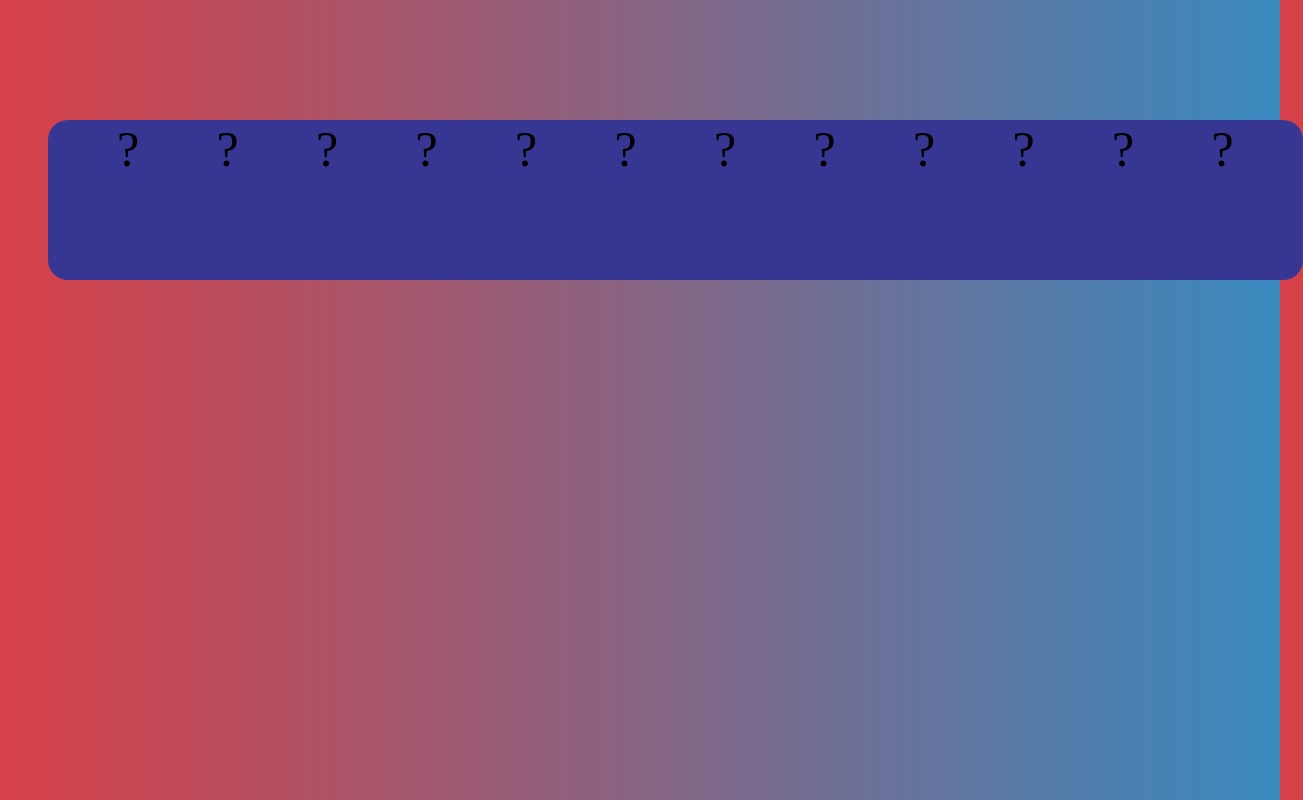
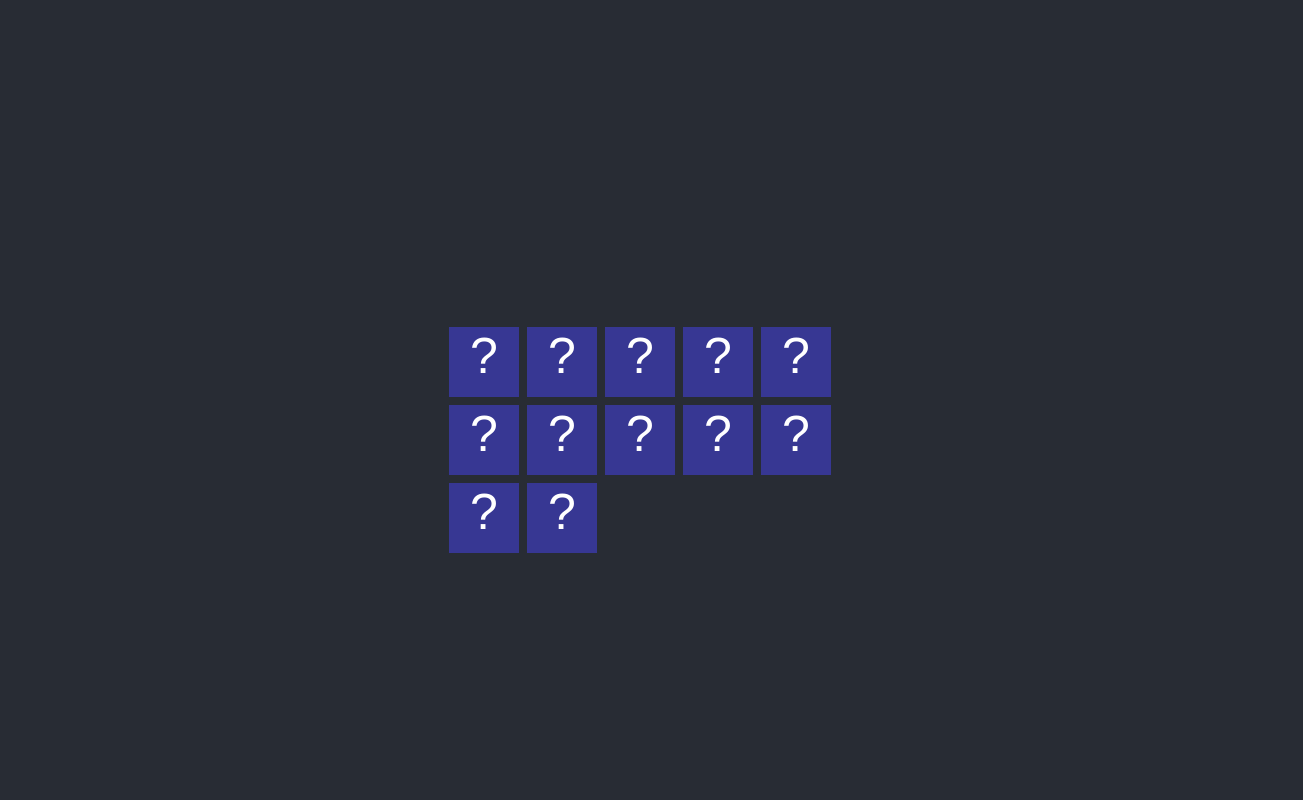
Before and after one commit to tanmayidodmani/memory-game, a React (Vite) app: page /memory-game/game in a window 1280 px wide. Shown: the whole page, 1303 px wide, since content can reach past the window. Built offline with nearby package versions, Linux system fonts and the light colour scheme.

Commit message:
fix the code

```diff
--- a/src/index.css
+++ b/src/index.css
@@ -1,8 +1,27 @@
+* {
+  margin: 0;
+  padding: 0;
+  box-sizing: border-box;
+}
+
 body {
-  background-color: rgb(191, 208, 221);
-  background: linear-gradient(90deg, #d74048 0%, #3989bf 100%);
+  font-family: Arial, sans-serif;
+  background-color: #282c34;
+  color: white;
+  min-height: 100vh;
+  display: flex;
+  justify-content: center;
+  align-items: center;
+  padding: 16px;
+  overflow-x: hidden;
+}
 
-
+#root {
+  width: 100%;
+  max-width: 800px;
+  display: flex;
+  flex-direction: column;
+  align-items: center;
 }
 
 #head {
@@ -35,28 +54,32 @@ body {
   padding: 30px;
   margin-top: 80px;
 }
+
 .game-board {
   display: grid;
-  grid-template-columns: repeat(auto-fit, minmax(80px, 1fr));
-  gap: 10px;
-  padding: 10px;
+  grid-template-columns: repeat(auto-fit, minmax(70px, 1fr));
+  gap: 8px;
+  width: 100%;
+  max-width: 450px;
+  margin: 0 auto;
+  padding: 12px;
+  box-sizing: border-box;
 }
 
 
 
 .card {
-  width: 160px;
-  height: 160px;
-  background-color: white;
-  border-radius: 20px;
-  overflow: hidden;
+  aspect-ratio: 1 / 1;
+  width: 100%;
+  cursor: pointer;
 }
 
 .card img {
   width: 100%;
   height: 100%;
-  object-fit: cover;
-  border-radius: 20px;
+  object-fit: contain;
+  pointer-events: none;
+  display: block;
 }
 
 .card-back {
@@ -76,10 +99,40 @@ body {
   margin-top: 300px;
 }
 
-.result-page button {
-  padding: 12px 25px;
-  font-size: 18px;
+button {
+  background-color: #61dafb;
+  color: #282c34;
+  border: none;
+  padding: 12px 30px;
+  font-size: 1.1rem;
+  font-weight: bold;
+  border-radius: 5px;
   cursor: pointer;
-  border-radius: 10px;
-  background-color: #b46b6e;
+  transition: background-color 0.2s, transform 0.1s;
+  margin-top: 15px;
 }
+
+button:hover {
+  background-color: #4fa8c7;
+}
+
+button:active {
+  transform: scale(0.98);
+}
+
+@media (max-width: 480px) {
+  body {
+    padding: 8px;
+  }
+
+  .grid {
+    gap: 8px;
+    padding: 4px;
+    margin: 10px auto;
+  }
+
+  button {
+    padding: 10px 24px;
+    font-size: 1rem;
+  }
+}
```
